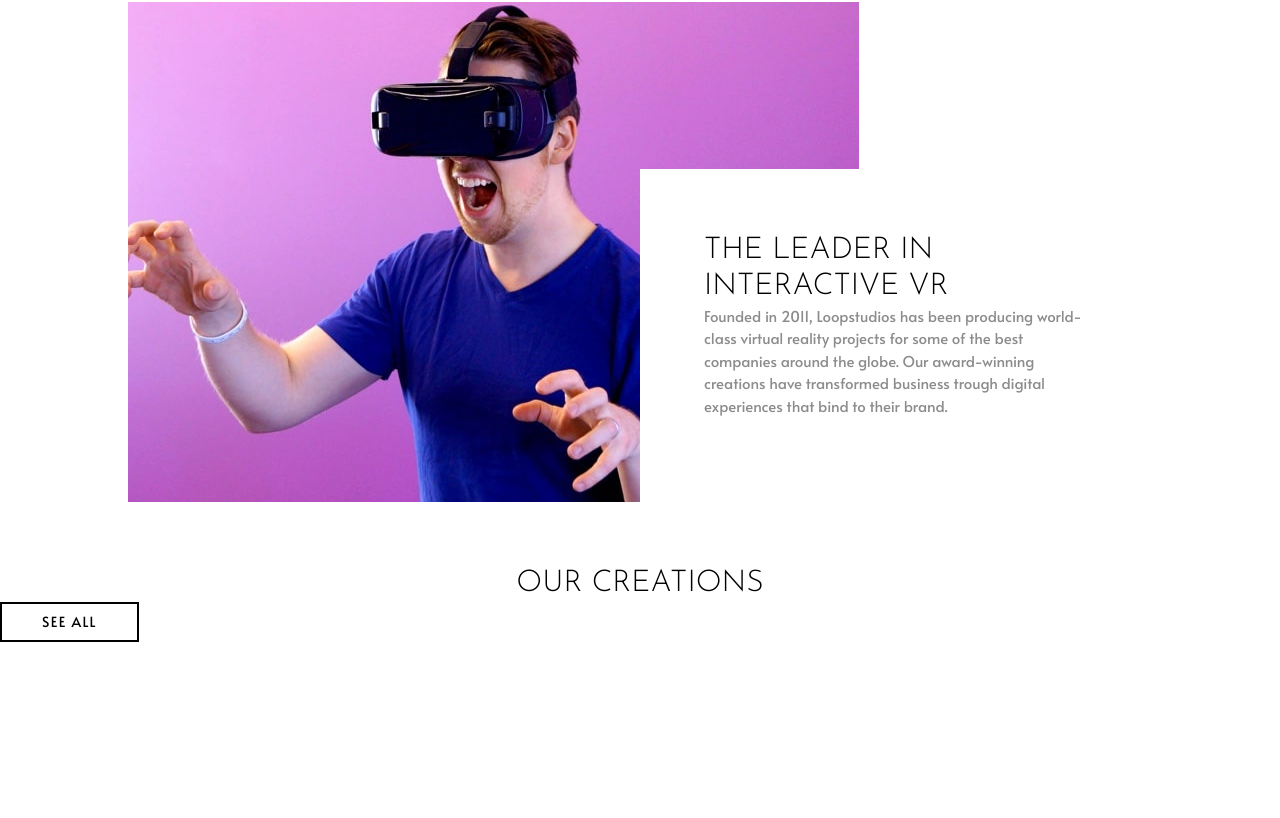
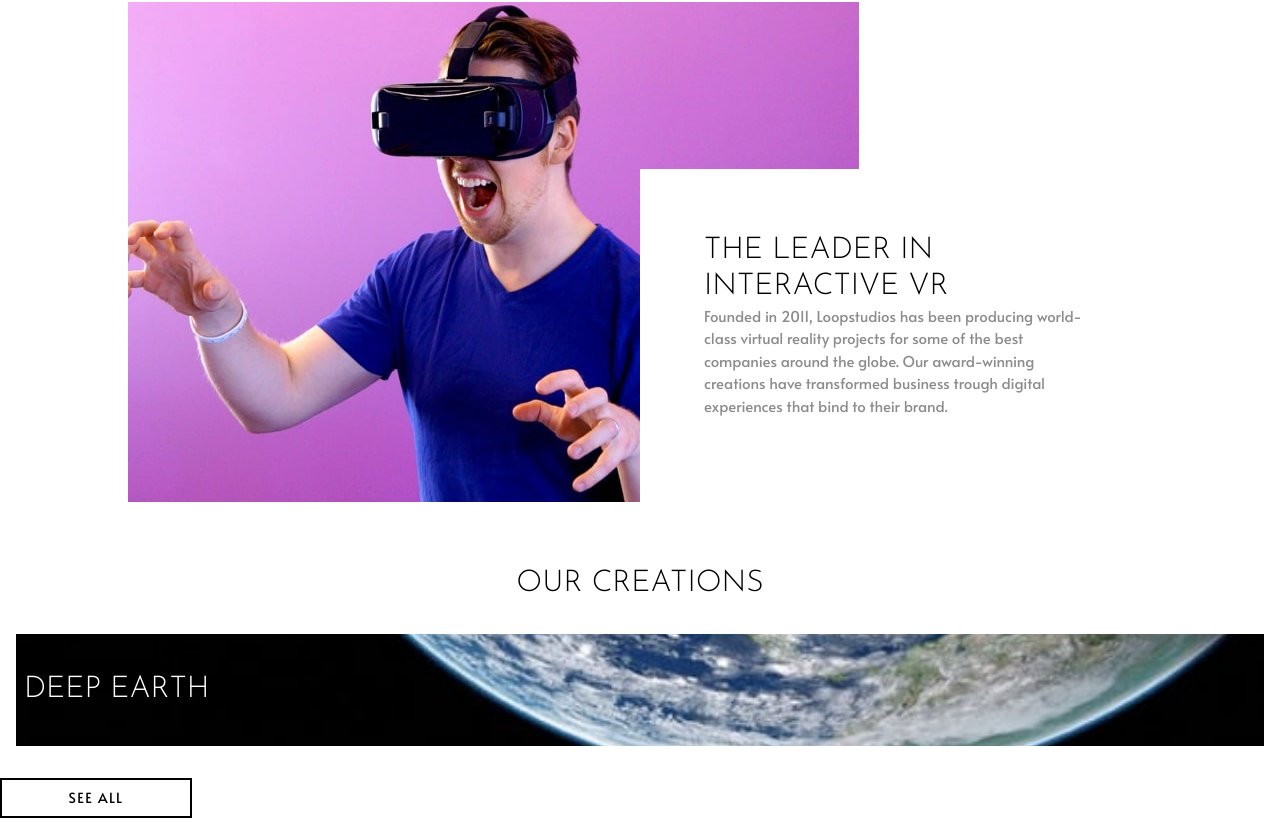
Before and after one commit to f1x3d49/frontendmentor-loopstudios, a React (Create React App) app in the folder frontend/: page / in a window 1280 px wide. Shown: the part 862-1680 px from the top of the page. Before the commit the page ends 1504 px from the top, so only its background shows below. Built offline with nearby package versions, Linux system fonts and the light colour scheme.

Commit message:
working on the cards

```diff
--- a/frontend/src/components/CardComponent.js
+++ b/frontend/src/components/CardComponent.js
@@ -1,7 +1,19 @@
 import React from "react";
+import earth from "../images/mobile/image-deep-earth.jpg";
 
 const CardComponent = () => {
-  return <div>CardComponent</div>;
+  return (
+    <div className="w-full h-28 px-4 relative">
+      <img
+        src={earth}
+        alt="eart"
+        className="w-full h-full object-center object-cover"
+      />
+      <h1 className="text-3xl uppercase font-josefin absolute inset-0 flex items-center left-6 text-white">
+        Deep Earth
+      </h1>
+    </div>
+  );
 };
 
 export default CardComponent;
--- a/frontend/src/sections/CardSection.js
+++ b/frontend/src/sections/CardSection.js
@@ -1,12 +1,14 @@
 import React from "react";
+import CardComponent from "../components/CardComponent";
 
 const CardSection = () => {
   return (
-    <section>
+    <section className="grid grid-cols-1 gap-8 items-center">
       <h1 className="text-3xl text-center font-josefin font-light uppercase">
         Our Creations
       </h1>
-      <button className="text-black text-sm uppercase font-alata font-medium border-2 border-black py-2 px-10 tracking-widest hover:bg-black hover:text-white">
+      <CardComponent />
+      <button className="text-black w-48 text-sm uppercase font-alata font-medium border-2 border-black py-2 px-10 tracking-widest hover:bg-black hover:text-white">
         See All
       </button>
     </section>
--- a/frontend/tailwind.config.js
+++ b/frontend/tailwind.config.js
@@ -18,6 +18,10 @@
           "linear-gradient(to right, rgba(0,0,0,0.1) 0%, rgba(0,0,0,0.1) 100%),url('/src/images/mobile/image-hero.jpg')",
         bgHeroDesktop:
           "linear-gradient(to right, rgba(0,0,0,0.3) 0%, rgba(0,0,0,0.3) 100%),url('/src/images/desktop/image-hero.jpg')",
+        bgEarthDesktop:
+          "linear-gradient(to right, rgba(0,0,0,0.3) 0%, rgba(0,0,0,0.3) 100%),url('/src/images/desktop/image-deep-earth.jpg')",
+        bgEarthMobile:
+          "linear-gradient(to right, rgba(0,0,0,0.3) 0%, rgba(0,0,0,0.3) 100%),url('/src/images/mobile/image-deep-earth.jpg')",
       },
     },
   },
```
